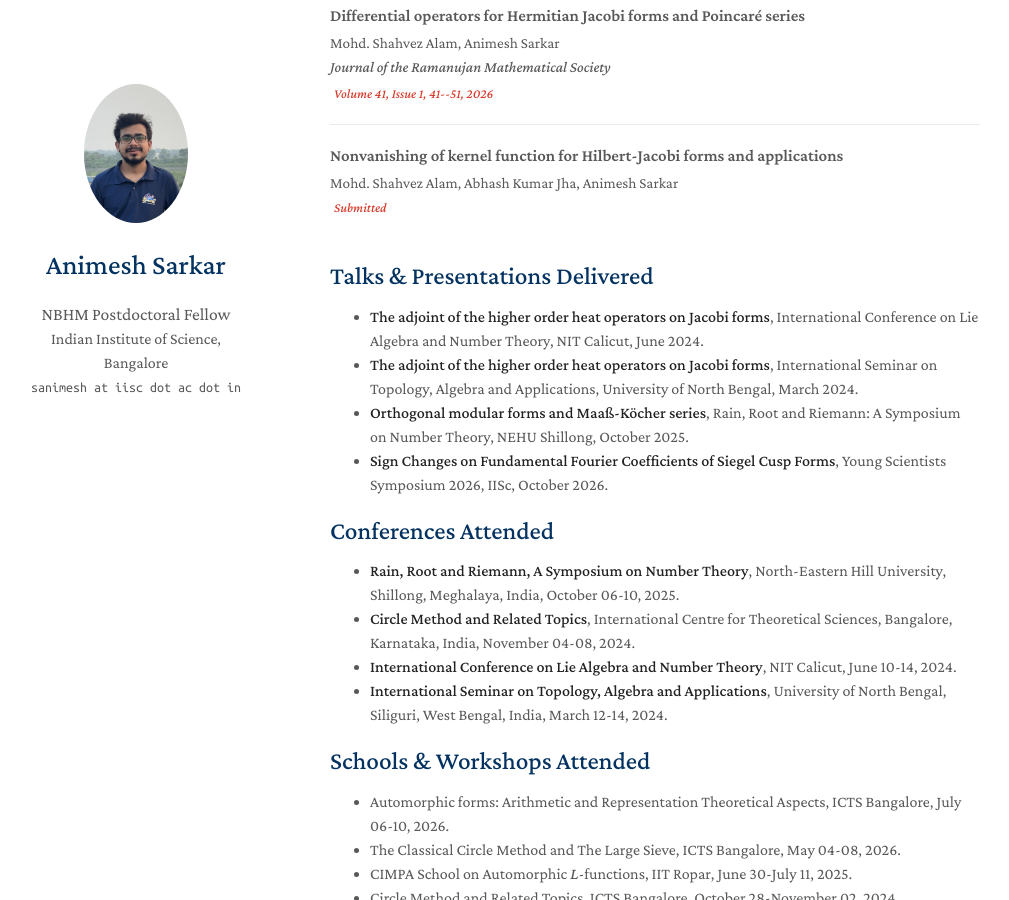
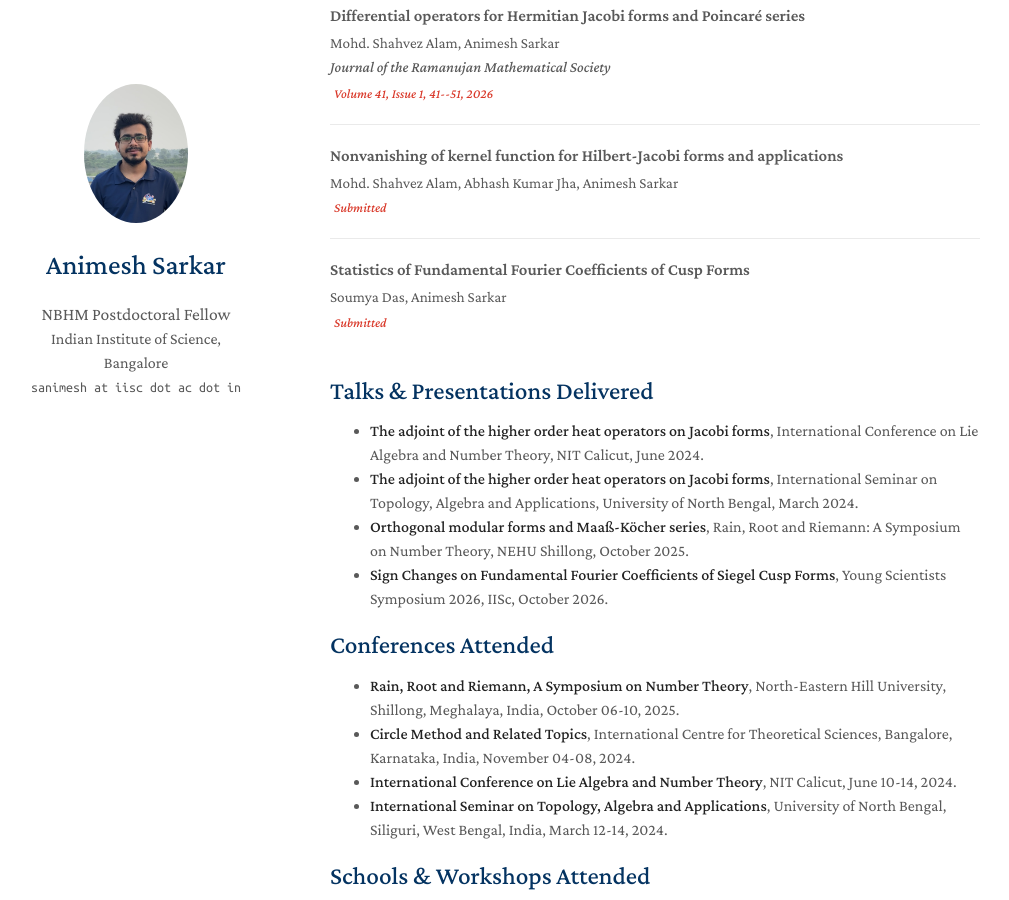
Before and after one commit to 4nimesh/4nimesh.github.io, a Jekyll site: the page built from index.md, in a window 1280 px wide and 900 px high, scrolled down 1198 px. Shown: the whole window, without its empty margins (140-1149 px from the left). Built offline with Jekyll 4.4.1, drawn with Linux system fonts in a browser that asks for light colours; a style sheet for code colours, icons or effects is not loaded; our own code applies the rules of GitHub Pages for plain Markdown files.

Commit message:
Update publications.yml

```diff
--- a/_data/publications.yml
+++ b/_data/publications.yml
@@ -61,3 +61,9 @@ main:
     # conference: International Journal of Number Theory
     # pdf: https://doi.org/10.1007/s13226-024-00696-z
     notes: Submitted
+
+  - title: Statistics of Fundamental Fourier Coefficients of Cusp Forms
+    authors: Soumya Das, Animesh Sarkar
+    # conference: International Journal of Number Theory
+    # pdf: https://doi.org/10.1007/s13226-024-00696-z
+    notes: Submitted
```
